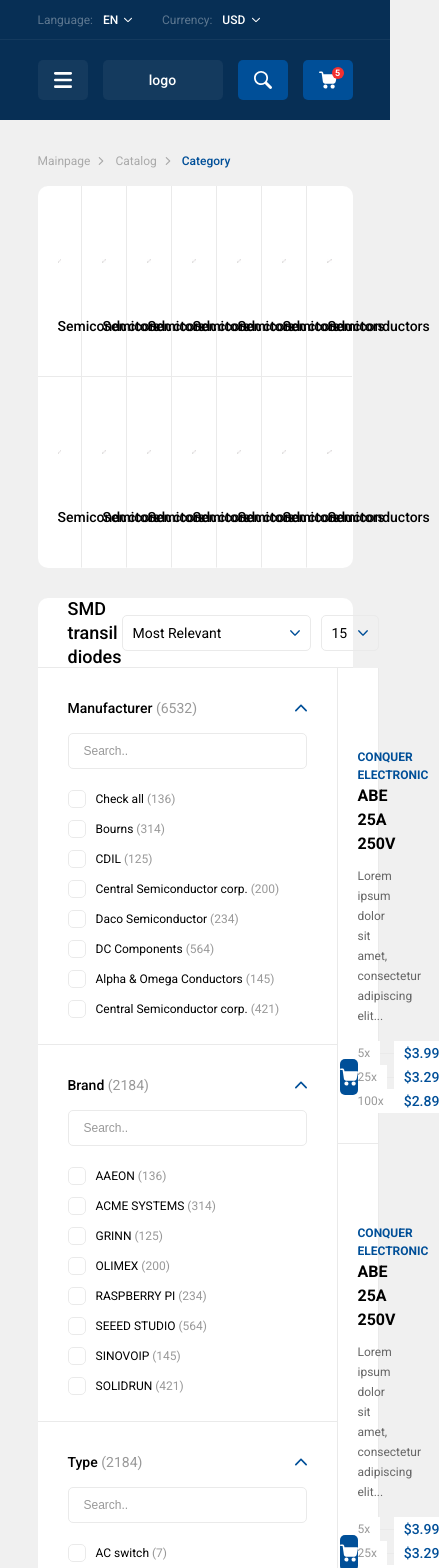
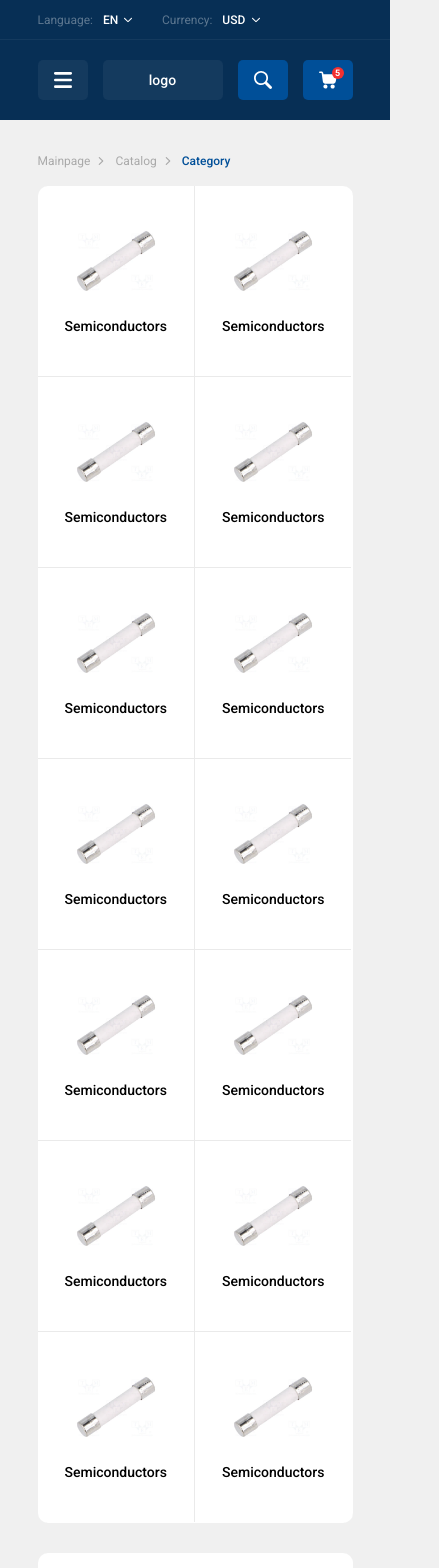
Before and after one commit to palajo/e-shop, a React (Create React App) app: page /catalog/category in a window 390 px wide. Shown: the top 1568 px of the page, 439 px wide, since content can reach past the window. Built offline with nearby package versions, Linux system fonts and the light colour scheme.

Commit message:
catalog page done / category page done need [filter adaptation]

```diff
--- a/src/assets/styles/components/catalog/catalog-block.scss
+++ b/src/assets/styles/components/catalog/catalog-block.scss
@@ -1,23 +1,18 @@
 .catalog-block {
     width: 20%;
 
-    padding: 30px 30px;
+    padding: 30px 40px;
     height: auto;
 
-    border-right: 1px solid #eaeaea;
-    border-bottom: 1px solid transparent;
+    border-right: 1px solid $lightgray;
+    border-bottom: 1px solid $lightgray;
 
     transition: 0.1s ease;
 
     &:hover {
+        position: relative;
+        z-index: 2;
         border-bottom: 1px solid $blueHover;
-    }
-
-    &:nth-child(5) {
-        border-right: 0;
-    }
-    &:last-child {
-        border-right: 0;
     }
 
     .catalog-image {
@@ -78,3 +73,28 @@
         }
     }
 }
+
+@media screen and (max-width: 479px) {
+    .catalog-block {
+        width: 100%;
+        border-right: 0;
+    }
+}
+
+@media screen and (min-width: 480px) and (max-width: 767px) {
+    .catalog-block {
+        width: 50%;
+    }
+}
+
+@media screen and (min-width: 768px) and (max-width: 1023px) {
+    .catalog-block {
+        width: 33.333%;
+    }
+}
+
+@media screen and (min-width: 1024px) and (max-width: 1199px) {
+    .catalog-block {
+        width: 25%;
+    }
+}
--- a/src/assets/styles/components/category/subcategory-block.scss
+++ b/src/assets/styles/components/category/subcategory-block.scss
@@ -7,19 +7,9 @@
     text-align: center;
     transition: 0.1s ease;
 
-    &:nth-last-of-type(-n + 7) {
-        border-bottom: 1px solid transparent;
-
-        &:hover {
-            border-bottom: 1px solid $blueHover;
-        }
-    }
-
-    &:nth-child(7n) {
-        border-right: 0
-    }
-
     &:hover {
+        position: relative;
+        z-index: 2;
         border-bottom: 1px solid $blueHover;
     }
 
@@ -43,3 +33,27 @@
         }
     }
 }
+
+@media screen and (max-width: 479px) {
+    .subcategory-block {
+        width: 50%;
+    }
+}
+
+@media screen and (min-width: 480px) and (max-width: 767px) {
+    .subcategory-block {
+        width: 33.33%;
+    }
+}
+
+@media screen and (min-width: 768px) and (max-width: 1023px) {
+    .subcategory-block {
+        width: 25%;
+    }
+}
+
+@media screen and (min-width: 1024px) and (max-width: 1199px) {
+    .subcategory-block {
+        width: 20%;
+    }
+}
--- a/src/assets/styles/components/product/product-block.scss
+++ b/src/assets/styles/components/product/product-block.scss
@@ -12,19 +12,10 @@
     transition: 0.1s ease;
 
     &:hover {
+        position: relative;
+        z-index: 2;
+
         border-bottom: 1px solid $blueHover;
-    }
-
-    &:nth-child(5n) {
-        border-right: 0;
-    }
-
-    &:nth-last-child(-n + 5) {
-        border-bottom: 1px solid transparent;
-
-        &:hover {
-            border-bottom: 1px solid $blueHover;
-        }
     }
 
     .product-image {
@@ -149,3 +140,37 @@
         width: 100%;
     }
 }
+
+@media screen and (max-width: 479px) {
+    .product-block {
+        width: 100%;
+        margin: 0 auto;
+        max-width: 220px;
+
+        border-right: 0;
+    }
+}
+
+@media screen and (min-width: 480px) and (max-width: 767px) {
+    .product-block {
+        width: 50%;
+    }
+}
+
+@media screen and (min-width: 768px) and (max-width: 1023px) {
+    .product-block {
+        width: 33.333%;
+    }
+}
+
+@media screen and (min-width: 1024px) and (max-width: 1199px) {
+    .product-block {
+        width: 33.33%;
+    }
+}
+
+@media screen and (min-width: 1200px) and (max-width: 1439px) {
+    .product-block {
+        width: 25%;
+    }
+}
--- a/src/assets/styles/components/section/section.scss
+++ b/src/assets/styles/components/section/section.scss
@@ -85,6 +85,7 @@ section.products-container {
                             .product-block {
                                 width: 100%;
                             }
+
                             .category-block {
                                 width: 100%;
                             }
@@ -95,7 +96,9 @@ section.products-container {
         }
     }
 }
+
 section.subcategories-container {
+    position: relative;
     background: $white;
     border-radius: 10px;
 
@@ -103,6 +106,36 @@ section.subcategories-container {
     flex-wrap: wrap;
 
     margin-bottom: 30px;
+
+    overflow: hidden;
+
+    &::before {
+        content: '';
+        position: absolute;
+
+        top: 0;
+        right: 0;
+
+        height: 100%;
+        width: 2px;
+
+        background: $white;
+        z-index: 3;
+    }
+
+    &::after {
+        content: '';
+        position: absolute;
+
+        bottom: 0;
+        left: 0;
+
+        height: 1px;
+        width: 100%;
+
+        background: $white;
+        z-index: 1;
+    }
 }
 
 section.page-container {
@@ -110,6 +143,7 @@ section.page-container {
     border-radius: 10px;
 
     width: 100%;
+    overflow: hidden;
 
     .page-container-header {
         display: flex;
@@ -142,11 +176,40 @@ section.page-container {
     }
 
     .page-container-body {
+        position: relative;
+
         display: flex;
         flex-wrap: wrap;
 
         width: 100%;
-        padding: 40px 40px 50px 40px;
+
+        &::before {
+            content: '';
+            position: absolute;
+
+            top: 0;
+            right: 0;
+
+            height: 100%;
+            width: 1px;
+
+            background: $white;
+            z-index: 3;
+        }
+
+        &::after {
+            content: '';
+            position: absolute;
+
+            bottom: 0;
+            left: 0;
+
+            height: 1px;
+            width: 100%;
+
+            background: $white;
+            z-index: 1;
+        }
 
         &.no-padding {
             padding: 0;
@@ -235,6 +298,9 @@ section.category-container {
 
     width: 100%;
 
+    position: relative;
+    overflow: hidden;
+
     .category-container-header {
         display: flex;
         justify-content: space-between;
@@ -276,6 +342,34 @@ section.category-container {
         flex-wrap: wrap;
 
         width: 100%;
+
+        &::before {
+            content: '';
+            position: absolute;
+
+            top: 0;
+            right: 0;
+
+            height: 100%;
+            width: 1px;
+
+            background: $white;
+            z-index: 3;
+        }
+
+        &::after {
+            content: '';
+            position: absolute;
+
+            bottom: 0;
+            left: 0;
+
+            height: 1px;
+            width: 100%;
+
+            background: $white;
+            z-index: 1;
+        }
 
         .category-container-filters {
             width: 300px;
@@ -333,6 +427,7 @@ section.product-container {
                                     margin: 0 auto;
                                     border-right: 0;
                                 }
+
                                 .category-block {
                                     width: 100%;
                                     max-width: 220px;
@@ -367,9 +462,49 @@ section.product-container {
             }
         }
     }
+
+    section.page-container {
+        background: $white;
+        border-radius: 10px;
+
+        width: 100%;
+
+        .page-container-header {
+            min-height: 70px;
+            height: auto;
+            padding: 15px 30px;
+
+            .page-container-title {
+                align-items: center;
+            }
+
+        }
+
+        .page-container-body {
+            .divider {
+                display: none;
+            }
+        }
+    }
+
+    section.category-container {
+        .category-container-header {
+            .category-container-sort {
+                display: none;
+            }
+        }
+        .category-container-body {
+            .category-container-filters {
+                display: none;
+            }
+            .category-container-products {
+                width: 100%;
+            }
+        }
+    }
 }
 
-@media screen and (min-width: 480px) and (max-width: 767px){
+@media screen and (min-width: 480px) and (max-width: 767px) {
     section.products-container {
         .products-container-header {
             min-height: 60px;
@@ -397,6 +532,7 @@ section.product-container {
 
                                     margin: 0 auto;
                                 }
+
                                 .category-block {
                                     width: 100%;
                                     max-width: 220px;
@@ -430,6 +566,46 @@ section.product-container {
             }
         }
     }
+
+    section.page-container {
+        background: $white;
+        border-radius: 10px;
+
+        width: 100%;
+
+        .page-container-header {
+            min-height: 70px;
+            height: auto;
+            padding: 15px 30px;
+
+            .page-container-title {
+                align-items: center;
+            }
+
+        }
+
+        .page-container-body {
+            .divider {
+                display: none;
+            }
+        }
+    }
+
+    section.category-container {
+        .category-container-header {
+            .category-container-sort {
+                display: none;
+            }
+        }
+        .category-container-body {
+            .category-container-filters {
+                display: none;
+            }
+            .category-container-products {
+                width: 100%;
+            }
+        }
+    }
 }
 
 @media screen and (min-width: 768px) and (max-width: 1023px) {
@@ -440,8 +616,43 @@ section.product-container {
             }
         }
     }
+
     section.about-container {
         padding: 40px 30px;
+    }
+
+    section.page-container {
+        .page-container-body {
+            .divider {
+                display: none;
+            }
+        }
+    }
+
+    section.category-container {
+        .category-container-header {
+            .category-container-sort {
+                display: none;
+            }
+        }
+        .category-container-body {
+            .category-container-filters {
+                display: none;
+            }
+            .category-container-products {
+                width: 100%;
+            }
+        }
+    }
+}
+
+@media screen and (min-width: 1024px) and (max-width: 1199px) {
+    section.page-container {
+        .page-container-body {
+            .divider {
+                display: none;
+            }
+        }
     }
 }
 
@@ -453,4 +664,6 @@ section.product-container {
             }
         }
     }
+
+
 }
--- a/src/components/user/OrderModal.js
+++ b/src/components/user/OrderModal.js
@@ -1,10 +1,18 @@
 import React from 'react'
+import { CSSTransition } from 'react-transition-group'
+
 import { OrderTableRow } from '../../routes/SuccessPage'
 
-export default function OrderModal() {
+export default function OrderModal({ showOrderModal, toggleOrderModal }) {
     return (
-        <div className="modal order-modal" id="order-modal">
-            <div className="modal-overlay"></div>
+        <CSSTransition
+            in={showOrderModal}
+            timeout={400}
+            classNames="modal-animation"
+            unmountOnExit
+        >
+            <div className="modal order-modal">
+                <div className="modal-overlay" onClick={toggleOrderModal}></div>
                 <div className="modal-dialog">
                     <div className="modal-content">
                         <div className="modal-header">
@@ -12,7 +20,7 @@ export default function OrderModal() {
                                 Order #247
                             </div>
                             <div className="modal-close">
-                            <div className="icon close"></div>
+                                <div className="icon close" onClick={toggleOrderModal}></div>
                             </div>
                         </div>
                         <div className="modal-body">
@@ -115,5 +123,6 @@ export default function OrderModal() {
                     </div>
                 </div>
             </div>
+        </CSSTransition>
     )
 }
--- a/src/routes/CatalogPage.js
+++ b/src/routes/CatalogPage.js
@@ -34,7 +34,6 @@ export default function CatalogPage() {
                                 <CatalogBlock />
                                 <CatalogBlock />
                                 <CatalogBlock />
-                                <div className="divider"></div>
                                 <CatalogBlock />
                                 <CatalogBlock />
                                 <CatalogBlock />
--- a/src/routes/UserOrdersPage.js
+++ b/src/routes/UserOrdersPage.js
@@ -1,17 +1,16 @@
-import React, { useEffect } from 'react'
+import React, { useState } from 'react'
 import { NavLink } from 'react-router-dom'
-import $ from 'jquery';
 
 import OrderModal from '../components/user/OrderModal'
 
-export function OrderTableRow() {
+export function OrderTableRow({ toggleOrderModal }) {
     return(
         <tr>
             <td className="order-id">
                 <label>
                     Order ID:
                 </label>
-                <NavLink to="#" data-toggle="modal" data-target="order-modal">
+                <NavLink to="#" onClick={toggleOrderModal}>
                     #213
                 </NavLink>
             </td>
@@ -38,18 +37,12 @@ export function OrderTableRow() {
 }
 
 export default function UserOrdersPage() {
-    useEffect(() => {
-        $(document).ready(function() {
-            $('[data-toggle="modal"]').click(function() {
-                var modalId = $(this).attr('data-target').toString();
-                $('#' + modalId + '.modal').fadeIn(0);
-            });
 
-            $('.modal-close, .modal-overlay').click(function() {
-                $(this).closest('.modal').fadeOut(100);
-            });
-        })
-    }, []);
+    const [showOrderModal, setShowOrderModal] = useState(false);
+
+    const toggleOrderModal = () => {
+        setShowOrderModal(!showOrderModal);
+    };
 
     return (
         <div id="wrapper">
@@ -92,11 +85,21 @@ export default function UserOrdersPage() {
                             <div className="page-container-body no-padding">
                                 <table className="orders">
                                     <tbody>
-                                        <OrderTableRow />
-                                        <OrderTableRow />
-                                        <OrderTableRow />
-                                        <OrderTableRow />
-                                        <OrderTableRow />
+                                        <OrderTableRow
+                                            toggleOrderModal={toggleOrderModal}
+                                        />
+                                        <OrderTableRow
+                                            toggleOrderModal={toggleOrderModal}
+                                        />
+                                        <OrderTableRow
+                                            toggleOrderModal={toggleOrderModal}
+                                        />
+                                        <OrderTableRow
+                                            toggleOrderModal={toggleOrderModal}
+                                        />
+                                        <OrderTableRow
+                                            toggleOrderModal={toggleOrderModal}
+                                        />
                                     </tbody>
                                 </table>
                             </div>
@@ -104,7 +107,10 @@ export default function UserOrdersPage() {
                     </main>
                 </div>
             </div>
-            <OrderModal />
+            <OrderModal
+                showOrderModal={showOrderModal}
+                toggleOrderModal={toggleOrderModal}
+            />
         </div>
     )
 }
```
Lines whose indentation alone changed are shown as unchanged.
